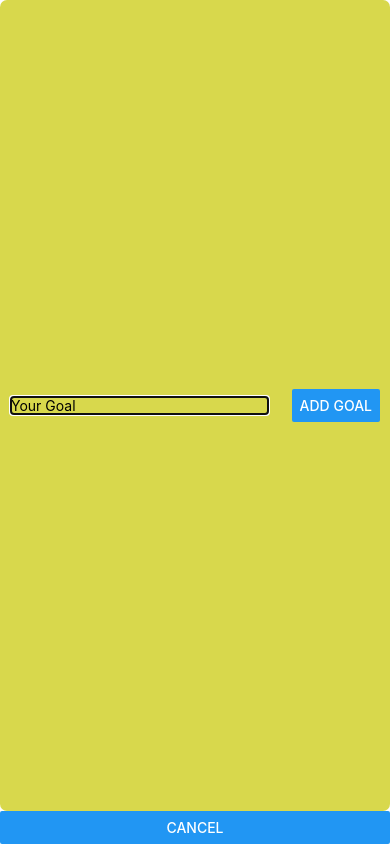
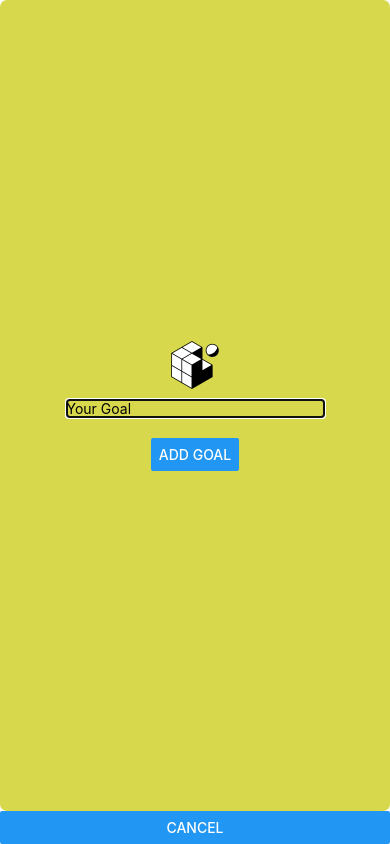
Before and after one commit to Conrad-E-Code/geofencer-test, a React Native app: screen / in a window 390 px wide. Both pictures are taken after a click on the button "ADD A NEW GOAL". Built offline with nearby package versions, Linux system fonts and the light colour scheme.

Commit message:
added image

```diff
--- a/components/GoalInput.js
+++ b/components/GoalInput.js
@@ -1,4 +1,4 @@
-import { View, TextInput, Button, StyleSheet, Modal } from "react-native"
+import { View, TextInput, Button, StyleSheet, Modal, Image } from "react-native"
 import { useState } from "react"
 function GoalInput({ visible, addGoalHandler, onAddGoal, setModalIsVisible}) {
     const [goal, setGoal] = useState("")
@@ -13,6 +13,7 @@ function GoalInput({ visible, addGoalHandler, onAddGoal, setModalIsVisible}) {
 return (
     <Modal visible={visible} animationType="slide">
       <View style={styles.inputContainer}>
+        <Image style={styles.image} source={require("../assets/images/favicon.png")} />
         <TextInput value={goal} style={styles.textInput} placeholder="Your Goal" onChangeText={goalInputHandler} />
         <Button onPress={addGoalHandler} title="Add Goal" />
       </View>
@@ -26,8 +27,7 @@ export default GoalInput
 const styles = StyleSheet.create({
     inputContainer: {
         flex: 1,
-        flexDirection: "row",
-        justifyContent: 'space-between',
+        justifyContent: 'center',
         alignItems: "center",
         paddingHorizontal: 10,
         backgroundColor: 'rgba(200, 200, 0, 0.7)',
@@ -37,6 +37,9 @@ const styles = StyleSheet.create({
         borderWidth: 1,
         borderColor: 'grey',
         width: '70%',
-        marginRight: 8
+        margin: 10,
+        marginBottom: 20
       },
+      image: {
+      }
 })
--- a/components/GoalItem.js
+++ b/components/GoalItem.js
@@ -2,7 +2,7 @@ import { Button, StyleSheet, View, Text, Pressable } from "react-native"
 function GoalItem({text, onDeleteGoal, id}) {
 return (
     <View style={styles.goalItem}>
-        <Pressable android_ripple={{color: "green"}} style={({pressed}) =>pressed && styles.pressedItem} onPress={() => console.log(id)}>
+        <Pressable android_ripple={{color: "green"}} style={({pressed}) =>pressed && styles.pressedItem} onPress={() => onDeleteGoal(id)}>
             <Text style={styles.goalText}>{text}</Text>
         </Pressable>
     </View>
```
Also changed, not shown: assets/images/favicon.png (added).
